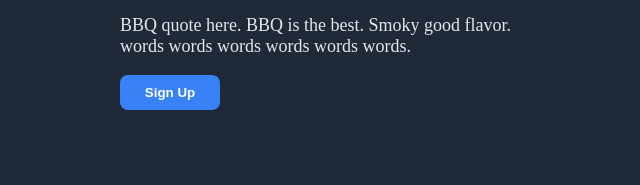
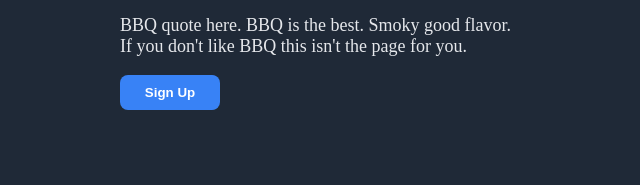
Before and after one commit to John14-6/landing-page, a plain HTML site: page index.html in a window 1280 px wide. Shown: the part 237-422 px from the top of the page, 40-680 px from the left. Drawn offline with Linux system fonts and the light colour scheme.

Commit message:
Add more to hero text

```diff
--- a/index.html
+++ b/index.html
@@ -20,7 +20,7 @@
     <div class="headerbottom">
       <div class="hbleft">
       <h1 class="herotxt">BBQ</h1>
-      <p class="hquote">BBQ quote here.  BBQ is the best.  Smoky good flavor. words words words words words words. </p>
+      <p class="hquote">BBQ quote here.  BBQ is the best.  Smoky good flavor. If you don't like BBQ this isn't the page for you. </p>
       <button class="signupbtn1">Sign Up</button>
     </div>
       <img src="./images/bigopengrill.jpg" alt="bigopengrill">
```
